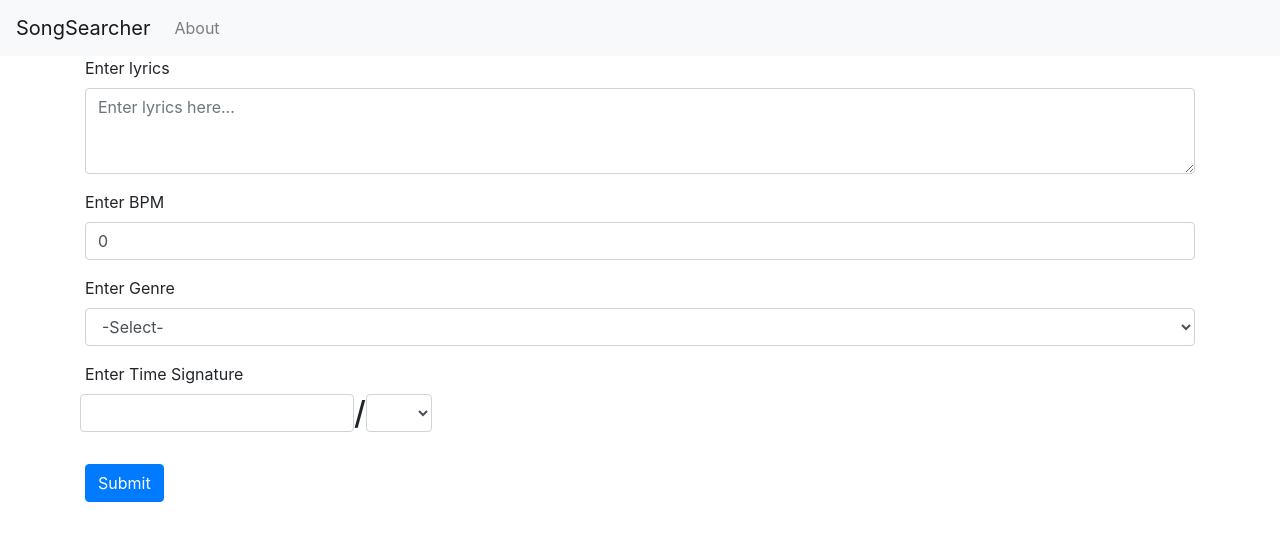
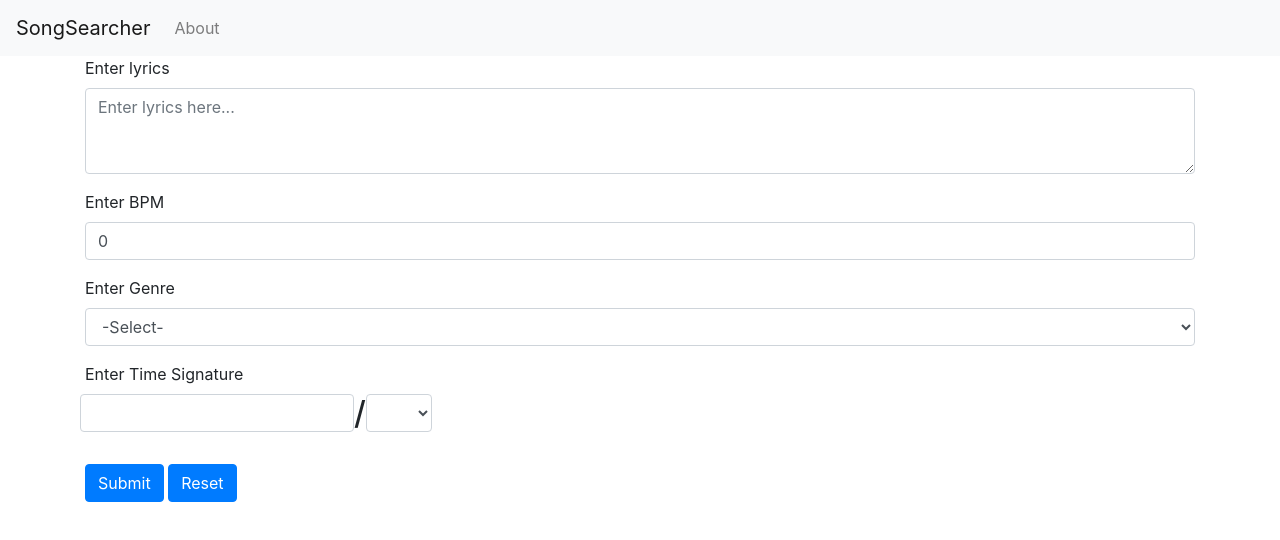
Before and after one commit to rohan7212/SongSearcher, a React (Create React App) app: page / in a window 1280 px wide. Shown: the top 540 px of the page. Built offline with nearby package versions, Linux system fonts and the light colour scheme.

Commit message:
Added dotenv stuff

```diff
--- a/package.json
+++ b/package.json
@@ -8,6 +8,7 @@
     "@testing-library/user-event": "^7.2.1",
     "album-art": "^2.0.2",
     "bootstrap": "^4.5.2",
+    "dotenv": "^8.2.0",
     "genius-lyrics-api": "^3.0.3",
     "musixmatch-node": "^1.0.2",
     "react": "^16.13.1",
--- a/src/components/MyForm.js
+++ b/src/components/MyForm.js
@@ -4,14 +4,7 @@ import * as Musixmatch from "musixmatch-node";
 import * as albumArt from "album-art";
 import { getLyrics, getSong } from "genius-lyrics-api";
 
-//implement piano bpm inputer --> toggle switch
-//algorithm to compare two arrays
-//input genre
-//input time signature
-
-//9-GXJ4Xrxl2JxwhJCv1Sr_Qsoh6LqfYj-ZHWLtcYf-WNIdsnMnV2i62SKj8Pz7RTvSfVZ0KAsvp_dWNgCnZ5VA <--secret
-//dO0b7x1qji4SPXZw9AX9C5f2bT-F9WbwLrE9ao3IFwWfeIjMfzUXueHsKMsj6aEf <-- token
-//M7vuA_L-_x3zZEkS3zbXne-Dmwhio7vJ4Y4Q7G5RPREEb2N8WuYE8OYIYzkcwMWH <-- id
+require("dotenv").config();
 
 export default class MyForm extends Component {
   constructor(props) {
@@ -26,6 +19,7 @@ export default class MyForm extends Component {
     };
     this.handleLyricsChange = this.handleLyricsChange.bind(this);
     this.handleSubmit = this.handleSubmit.bind(this);
+    this.handleReset = this.handleReset.bind(this);
     this.getAlbumArt = this.getAlbumArt.bind(this);
     this.handleBPMSubmit = this.handleBPMSubmit.bind(this);
   }
@@ -36,7 +30,7 @@ export default class MyForm extends Component {
 
   async handleSubmit(event) {
     event.preventDefault();
-    const mxm = new Musixmatch("179e0011e5cff7cbbc059b9ebb27ce57");
+    const mxm = new Musixmatch(process.env.MUSIXMATCH_APIKEY);
     if (this.state.lyrics === "" && this.state.bpm === 0) {
       //none
       this.setState({ hideAlert: false });
@@ -77,7 +71,9 @@ export default class MyForm extends Component {
       this.setState({ submitted: true });
       console.log(this.state.bpm);
       var response = await fetch(
-        `https://api.getsongbpm.com/tempo/?api_key=faa2dcd7d5ec93022e7ef5fb1222b8ed&bpm=${this.state.bpm}`
+        `https://api.getsongbpm.com/tempo/?api_key=` +
+          process.env.APIKEY3 +
+          `&bpm=${this.state.bpm}`
       );
       var body = await response.json();
       console.log(response);
@@ -108,7 +104,9 @@ export default class MyForm extends Component {
       this.setState({ submitted: true });
       console.log(this.state.bpm);
       var response = await fetch(
-        `https://api.getsongbpm.com/tempo/?api_key=faa2dcd7d5ec93022e7ef5fb1222b8ed&bpm=${this.state.bpm}`
+        `https://api.getsongbpm.com/tempo/?api_key=` +
+          process.env.APIKEY3 +
+          `&bpm=${this.state.bpm}`
       );
       var tempBody = await response.json();
       console.log(response);
@@ -117,8 +115,7 @@ export default class MyForm extends Component {
       const songsWithScore = [];
       for (var i = 0; i < 20; i++) {
         const options = {
-          apiKey:
-            "dO0b7x1qji4SPXZw9AX9C5f2bT-F9WbwLrE9ao3IFwWfeIjMfzUXueHsKMsj6aEf",
+          apiKey: process.env.APIKEY2,
           title: body[i].song_title,
           artist: body[i].artist.name,
           optimizeQuery: true,
@@ -190,6 +187,16 @@ export default class MyForm extends Component {
     }
   }
 
+  async handleReset(event) {
+    event.preventDefault();
+    this.setState({ lyrics: "" });
+    this.setState({ song: [] });
+    this.setState({ albumArts: [] });
+    this.setState({ hideAlert: true });
+    this.setState({ submitted: false });
+    this.setState({ bpm: 0 });
+  }
+
   async getAlbumArt(artistName, albumName) {
     var url = "";
 
@@ -207,7 +214,9 @@ export default class MyForm extends Component {
     event.preventDefault();
     console.log(this.state.bpm);
     var response = await fetch(
-      `https://api.getsongbpm.com/tempo/?api_key=faa2dcd7d5ec93022e7ef5fb1222b8ed&bpm=${this.state.bpm}`
+      `https://api.getsongbpm.com/tempo/?api_key=` +
+        process.env.APIKEY3 +
+        `&bpm=${this.state.bpm}`
     );
     var body = await response.json();
     console.log(response);
@@ -276,6 +285,8 @@ export default class MyForm extends Component {
           <Button variant="primary" type="submit">
             Submit
           </Button>
+          &nbsp;
+          <Button as="input" type="reset" value="Reset" />
         </Form>
         <br />
         <Spinner animation="border" hidden={!this.state.submitted} />
```
Also changed, not shown: 2 other files (tests, documents, lock files or other folders).
